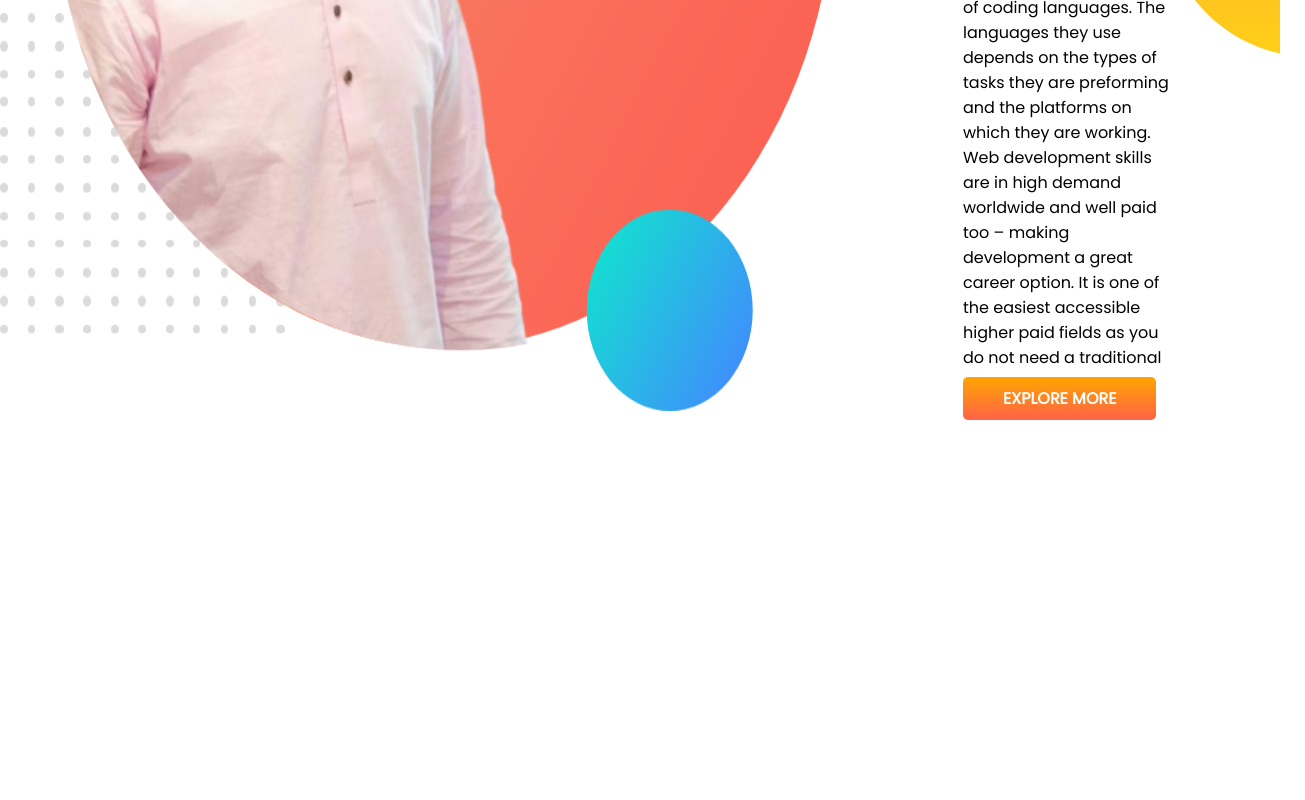
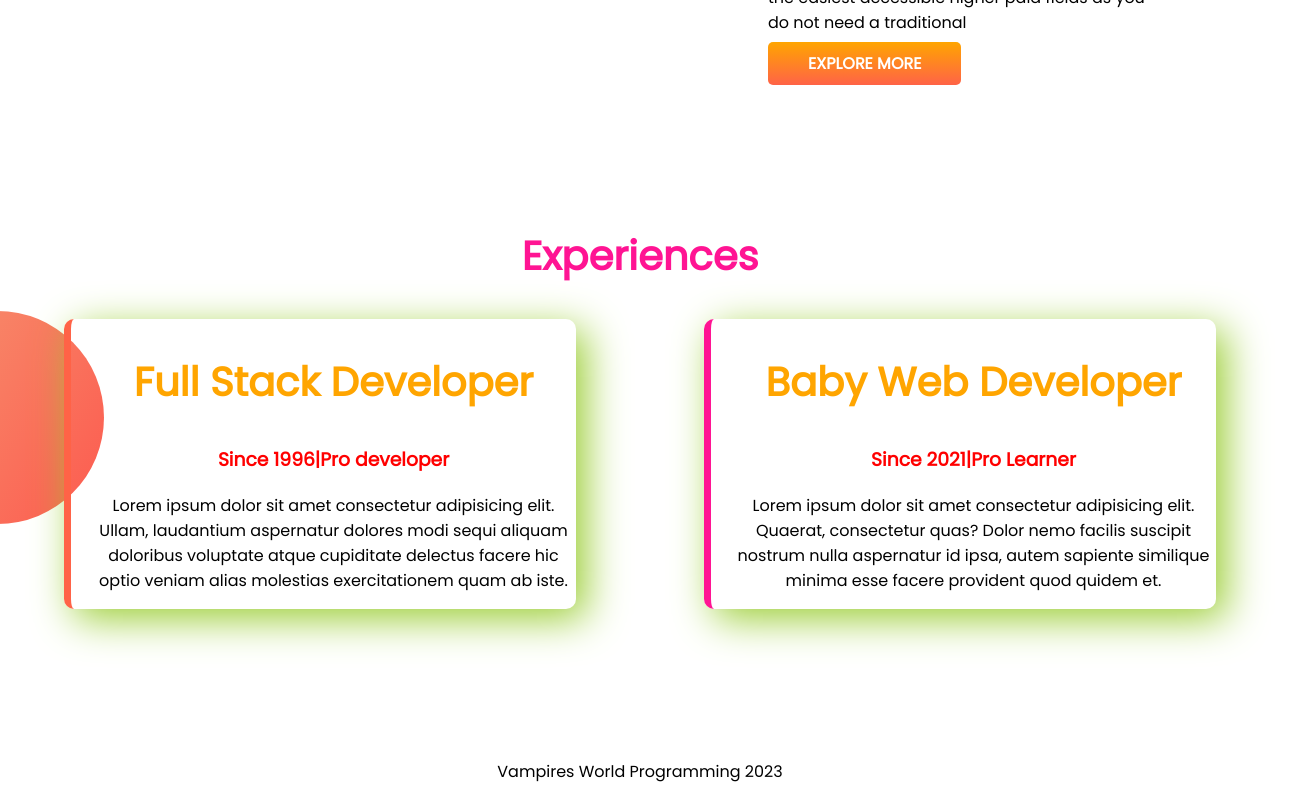
Before and after one commit to utshab21/developer-portfolio, a plain HTML site: page index.html in a window 1280 px wide. Shown: the part 1492-2292 px from the top of the page, 1305 px wide, since content can reach past the window. Before the commit the page ends 2053 px from the top, so only its background shows below. Drawn offline with Linux system fonts and the light colour scheme; a web font is replaced by a local one.

Commit message:
Css html

```diff
--- a/index.html
+++ b/index.html
@@ -8,11 +8,11 @@
     <link rel="stylesheet" href="style.css">
     <link href="https://fonts.googleapis.com/css2?family=Poppins:ital@0;1&family=Rubik+Moonrocks&family=Yellowtail&display=swap" rel="stylesheet">
 <body>
-    <section class="top-banner">
+    <section class="top-banner flexible-container">
         <div class="half-width">
         <h1>Welcome To</h1>
-        <h1><span class="Name" >Vampire Utshab</span>World!</h1>
-        <h3>Never Stop<span class="Welcome-Quotes">Learning</span>,Because Life Never Stops <span class="Welcome-quotes">Teaching</span></h3>
+        <h1><span class="Name" >Vampire Utshab </span>World!</h1>
+        <h3>Never Stop <span class="Welcome-Quotes">Learning</span>,Because Life Never Stops <span class="Welcome-quotes">Teaching</span></h3>
         <P>Learning itself is so important. Learning has no time or age restriction, all that we need is a passion for lifelong learning.
 
             Learning is something that takes place daily by interacting with other people and the world around us. Life often throws challenges at us, there may be hurdles to overcome, sometimes we compare ourselves with others who perform better than us, but one should never get demotivated. All these obstacles should not hinder our development of a lifelong learning process. It enhances our perspective towards the world to get better opportunities, thus improving our quality of life.</P>
@@ -24,7 +24,7 @@
     </div>
 
         </section>
-        <section class="Dream-Big"
+        <section class="Dream-Big flexible-container">
         <div class="half-width">
             <img src="images/utshab1.png" alt="image2">
         </div>
@@ -42,5 +42,26 @@
 
         </div>
     </section>
-</body>
+    <section class="Experience">
+        <h1 class="pink-color">Experiences</h1>
+        <div class="flexible-container">
+            <div id="full-stack-developer" class="experience-item">
+            <h2 class="orange-color">Full Stack Developer</h2>
+            <h3 class="red-color">Since 1996|Pro developer</h3>
+            <p>Lorem ipsum dolor sit amet consectetur adipisicing elit. Ullam, laudantium aspernatur dolores modi sequi aliquam doloribus voluptate atque cupiditate delectus facere hic optio veniam alias molestias exercitationem quam ab iste.</p>
+        </div>
+        <div id="baby-developer" class="experience-item">
+            <h2 class="orange-color">Baby Web Developer</h2>
+            <h3 class="red-color">Since 2021|Pro Learner</h3>
+            <p>Lorem ipsum dolor sit amet consectetur adipisicing elit. Quaerat, consectetur quas? Dolor nemo facilis suscipit nostrum nulla aspernatur id ipsa, autem sapiente similique minima esse facere provident quod quidem et.</p>
+
+
+
+
+        </div>
+    </div>
+
+    </section>
+    </body>
+    <footer><P>Vampires World Programming 2023</P></footer>
 </html>
--- a/style.css
+++ b/style.css
@@ -6,7 +6,7 @@ h1{
     font-size: 40px;
 }
 .Name{
-  color: yellow;
+  color: deepskyblue;
 }
 .Welcome-Quotes{
     color: Red;
@@ -14,7 +14,8 @@ h1{
 .Welcome-quotes{
     color:red;
 }
-section{
+.flexible-container
+{
     display: flex;
     margin-bottom: 150px;
 }
@@ -25,7 +26,7 @@ section{
 }
 .half-width img{
     width:100%;
-    padding-left: 10%;
+    padding-left: 10%git ;
 
     padding-top: 10%;
 }
@@ -53,3 +54,43 @@ section{
     background-repeat:no-repeat;
     background-position: right;
 }
+.Experience{
+    text-align: center;
+    background-image: url(images/exp-bg.png);
+    background-repeat: no-repeat;
+    background-position: left;
+}
+
+.pink-color{
+    color: deeppink;
+}
+
+
+.orange-color{
+    color: orange;
+    font-size:40px ;
+
+}
+.red-color{
+    color: red;
+}
+.experience-item{
+    box-shadow: 10px 10px 40px yellowgreen;
+    width: 40%;
+    margin-left: 5%;
+    margin-right: 5%;
+    padding-left: 20px;
+    border-radius: 10px;
+
+
+}
+#full-stack-developer{
+    border-left: 7px solid tomato;
+}
+#baby-developer{
+    border-left: 7px solid deeppink ;
+
+}
+footer p{
+    text-align: center;
+}
```
